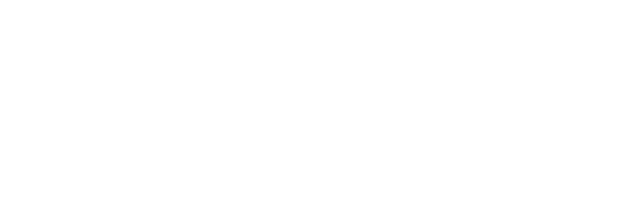
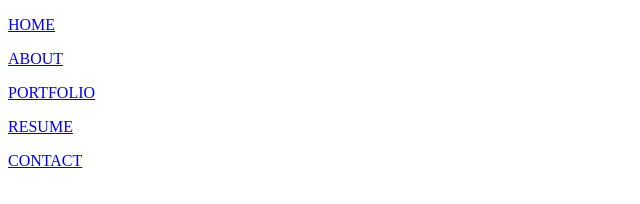
Before and after one commit to Job85/My_Portfolio, a plain HTML site: page index.html in a window 1280 px wide. Shown: the whole page, without its empty margins (0-640 px from the left). Drawn offline with Linux system fonts and the light colour scheme.

Commit message:
created header with nav bar to include: home, about, portfolio, resume, and contact links

```diff
--- a/index.html
+++ b/index.html
@@ -5,11 +5,32 @@
     <meta charset="UTF-8">
     <meta http-equiv="X-UA-Compatible" content="IE=edge">
     <meta name="viewport" content="width=device-width, initial-scale=1.0">
-    <title>Document</title>
+    <title>Julian Jernigan</title>
 </head>
 
 <body>
-
+    <div>
+        <header>
+            <div id="header"></div>
+            <div class="navbar">
+                <a class="nav home" href="landing">
+                    <p>HOME</p>
+                </a>
+                <a class="nav" href="about">
+                    <p>ABOUT</p>
+                </a>
+                <a class="nav" href="portfolio">
+                    <p>PORTFOLIO</p>
+                </a>
+                <a class="nav" href="resume">
+                    <p>RESUME</p>
+                </a>
+                <a class="nav navend" href="contact">
+                    <p>CONTACT</p>
+                </a>
+            </div>
+        </header>
+    </div>
 </body>
 
 </html>
```
